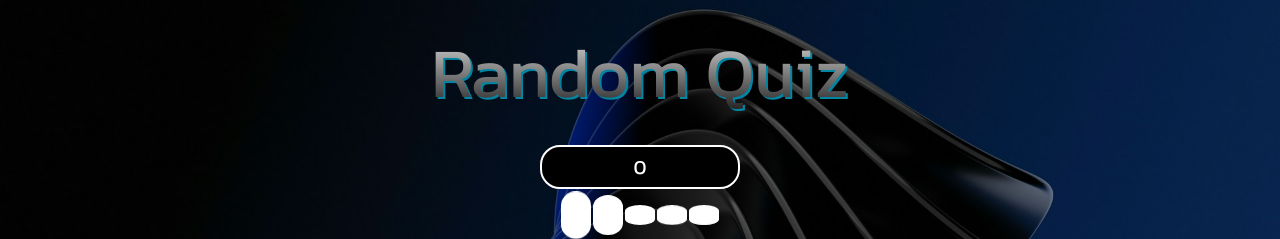
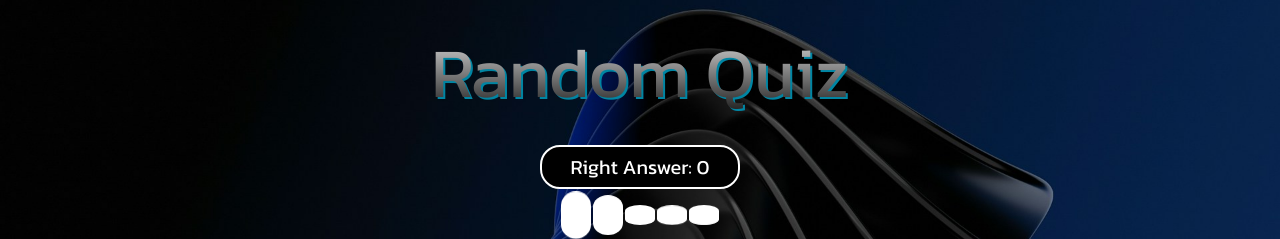
Before and after one commit to HumbleBoyy/TypeScript-Quiz, a React (Vite) app: page / in a window 1280 px wide. Both pictures are taken after a click on the button "Start". Shown: the top 239 px of the page. Built offline with nearby package versions, Linux system fonts and the light colour scheme; no server answers.

Commit message:
sixth commit

```diff
--- a/src/App.tsx
+++ b/src/App.tsx
@@ -91,7 +91,7 @@ const App = () => {
             ) : null}
 
           {
-            !gameOver ? <p className='score'>{score}</p> : null
+            !gameOver ? <p className='score'>Right Answer: {score}</p> : null
           }
           {loading ?<ScaleLoader
                   color="#ffffff"
```
